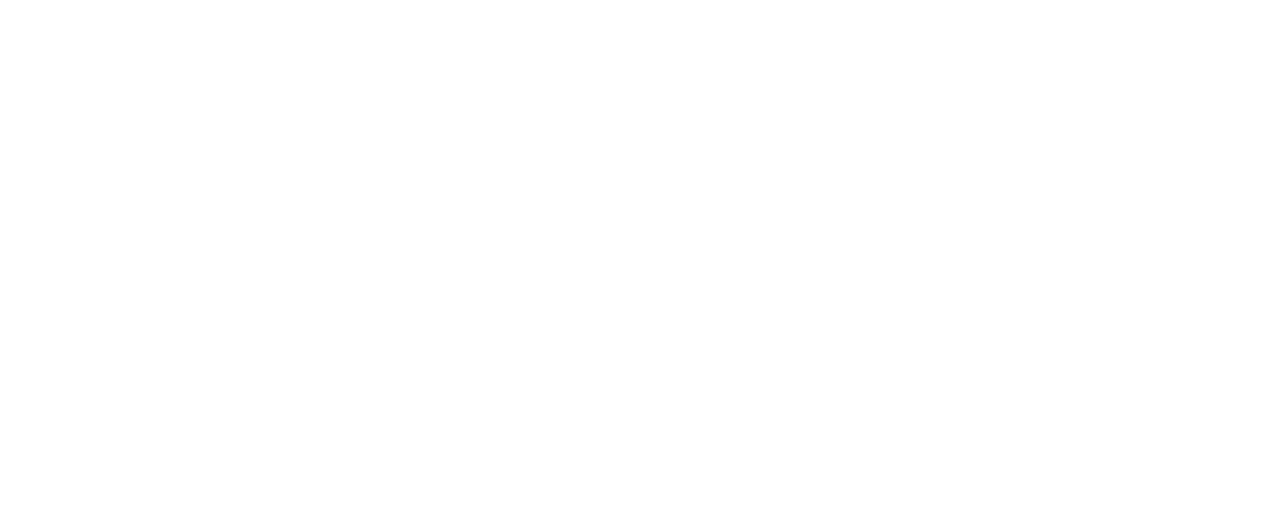
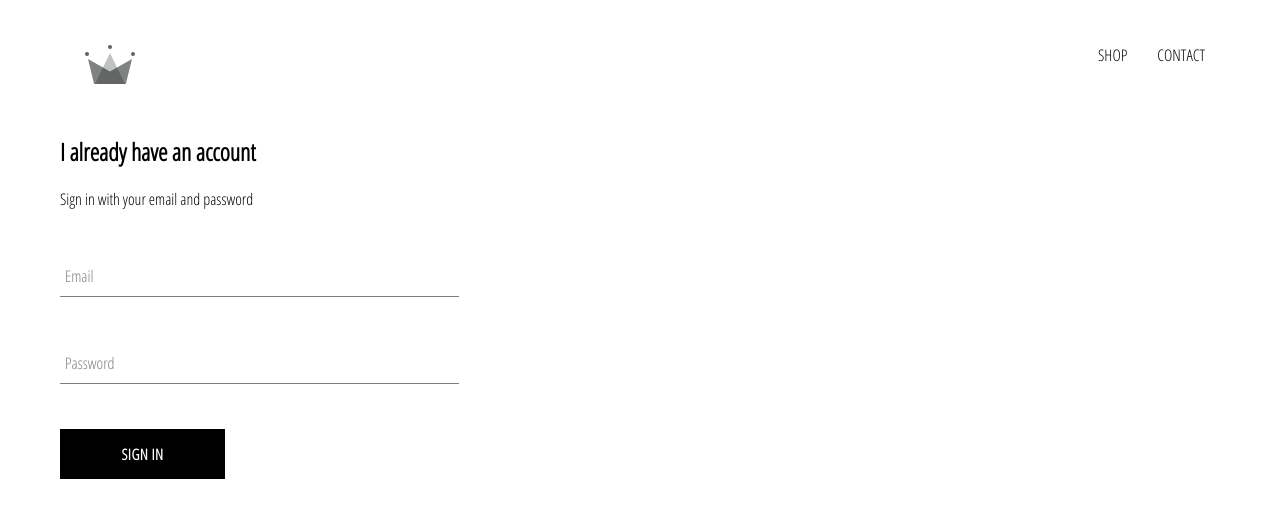
Before and after one commit to mmustafa86/E-commerce, a React (Create React App) app: page /signin in a window 1280 px wide. Shown: the top 518 px of the page. Built offline with nearby package versions, Linux system fonts and the light colour scheme.

Commit message:
added sign in page

```diff
--- a/src/App.css
+++ b/src/App.css
@@ -2,3 +2,8 @@ body {
     font-family: 'Open Sans Condensed', sans-serif;
     padding: 20px 60px;
 }
+
+a {
+    text-decoration: none;
+    color: black;
+}
--- a/src/App.js
+++ b/src/App.js
@@ -1,20 +1,20 @@
+import React from 'react';
 import "./App.css";
+import { Route, Switch } from "react-router";
 import HomePage from "./pages/homepage/HomePage";
-import ShopPage from './pages/shop/Shop'
-import { Route, Switch } from "react-router";
+import ShopPage from './pages/shop/Shop';
+import Header from './components/header/Header';
+import SignInAndSignUp from './pages/sign-in-and-sign-up/SignInAndSignUp'
 
-const HatsPage = () => (
-  <div>
-    <h1>HATS PAGE</h1>
-  </div>
-);
 
 function App() {
   return (
     <div>
+    <Header />
     <Switch>
         <Route exact path="/" component={HomePage}/>
         <Route path="/shop" component={ShopPage} />
+        <Route path='/signin' component={SignInAndSignUp}/>
         </Switch>
     </div>
   );
--- /dev/null
+++ b/src/components/custom-button/Custom-button.js
@@ -0,0 +1,11 @@
+import React from 'react'
+import './custom-buttom.styles.scss';
+const CustomButton = ({ children, ...otherProps }) => {
+    return (
+        <button className='custom-button' {...otherProps }>
+           {children}
+        </button>
+    )
+}
+
+export default CustomButton;
--- /dev/null
+++ b/src/components/custom-button/custom-buttom.styles.scss
@@ -0,0 +1,22 @@
+.custom-button {
+    min-width: 165px;
+    width: auto;
+    height: 50px;
+    letter-spacing: 0.5px;
+    line-height: 50px;
+    padding: 0 35px 0 35px;
+    font-size: 15px;
+    background-color: black;
+    color: white;
+    text-transform: uppercase;
+    font-family: 'Open Sans Condensed';
+    font-weight: bolder;
+    border: none;
+    cursor: pointer;
+
+    &:hover {
+      background-color: white;
+      color: black;
+      border: 1px solid black;
+    }
+  }
--- /dev/null
+++ b/src/components/form-input/FormInput.js
@@ -0,0 +1,20 @@
+import React from "react";
+import "./form-input.styles.scss";
+const FormInput = ({ handleChange, label, ...otherProps }) => {
+  return (
+    <div className="group">
+      <input className="form-input" onChange={handleChange} {...otherProps} />
+      {label ? (
+        <label
+          className={`${
+            otherProps.value.length ? "shrink" : ""
+          } form-input-label`}
+        >
+          {label}
+        </label>
+      ) : null}
+    </div>
+  );
+};
+
+export default FormInput;
--- /dev/null
+++ b/src/components/form-input/form-input.styles.scss
@@ -0,0 +1,54 @@
+$sub-color: grey;
+$main-color: black;
+
+@mixin shrinkLabel {
+  top: -14px;
+  font-size: 12px;
+  color: $main-color;
+}
+
+.group {
+  position: relative;
+  margin: 45px 0;
+
+  .form-input {
+    background: none;
+    background-color: white;
+    color: $sub-color;
+    font-size: 18px;
+    padding: 10px 10px 10px 5px;
+    display: block;
+    width: 100%;
+    border: none;
+    border-radius: 0;
+    border-bottom: 1px solid $sub-color;
+    margin: 25px 0;
+
+    &:focus {
+      outline: none;
+    }
+
+    &:focus ~ .form-input-label {
+      @include shrinkLabel();
+    }
+  }
+
+  input[type='password'] {
+    letter-spacing: 0.3em;
+  }
+
+  .form-input-label {
+    color: $sub-color;
+    font-size: 16px;
+    font-weight: normal;
+    position: absolute;
+    pointer-events: none;
+    left: 5px;
+    top: 10px;
+    transition: 300ms ease all;
+
+    &.shrink {
+      @include shrinkLabel();
+    }
+  }
+}
--- /dev/null
+++ b/src/components/header/Header.js
@@ -0,0 +1,22 @@
+import React from "react";
+import { Link } from "react-router-dom";
+import { ReactComponent as Logo } from "../../assets/crown.svg";
+import "./header.styles.scss";
+const Header = () => {
+  return (
+    <div className="header">
+      <Link className="logo-container" to="/">
+          <Logo className='logo'/>
+      </Link>
+      <div className="options">
+        <Link className="option" to="/shop">
+            SHOP
+        </Link>
+        <Link className="option" to="/shop">
+        CONTACT
+        </Link>
+      </div>
+    </div>
+  );
+};
+export default Header;
--- /dev/null
+++ b/src/components/header/header.styles.scss
@@ -0,0 +1,25 @@
+.header {
+  height: 70px;
+  width: 100%;
+  display: flex;
+  justify-content: space-between;
+  margin-bottom: 25px;
+
+  .logo-container {
+    height: 100%;
+    width: 70px;
+    padding: 25px;
+  }
+
+  .options {
+    width: 50%;
+    height: 100%;
+    display: flex;
+    align-items: center;
+    justify-content: flex-end;
+
+    .option {
+      padding: 10px 15px;
+    }
+  }
+}
--- /dev/null
+++ b/src/components/sign-in/SignIn.js
@@ -0,0 +1,56 @@
+import React, { Component } from "react";
+import FormInput from "../form-input/FormInput";
+import CustomButton from '../custom-button/Custom-button'
+import "./sign-in.styles.scss";
+
+class SignIn extends Component {
+  constructor() {
+    super();
+    this.state = {
+      email: "",
+      password: "",
+    };
+  }
+
+  handleSubmit = (event) => {
+    event.preventDefault();
+    this.state({ email: "", password: "" });
+  };
+  // we dont write separate function for email and password we set the name dynamic
+  handleChang = (event) => {
+    const { value, name } = event.target;
+    this.setState({ [name]: value });
+  };
+
+  render() {
+    return (
+      <div className="sign-in">
+        <h2>I already have an account</h2>
+        <span>Sign in with your email and password</span>
+        <form>
+          <FormInput
+            name="email"
+            type="email"
+            handleChange={this.handleChang}
+            value={this.state.email}
+            label="Email"
+            required
+          />
+
+          <FormInput
+            name="password"
+            type="password"
+            value={this.state.password}
+            handleChange={this.handleChang}
+            label="Password"
+            required
+          />
+
+          <CustomButton type="submit"  >Sign in </CustomButton>
+
+        </form>
+      </div>
+    );
+  }
+}
+export default SignIn;
--- /dev/null
+++ b/src/components/sign-in/sign-in.styles.scss
@@ -0,0 +1,8 @@
+.sign-in {
+    width: 30vw;
+    display: flex;
+    flex-direction: column;
+    .title {
+      margin: 10px 0;
+    }
+  }
--- /dev/null
+++ b/src/pages/sign-in-and-sign-up/SignInAndSignUp.js
@@ -0,0 +1,13 @@
+import React from 'react';
+import Sigin from '../../components/sign-in/SignIn'
+import './sign-in-and-sign-up.styles.scss';
+
+const SignInAndSignUp = () => {
+    return (
+        <div className='sign-in-and-sign-up'>
+           <Sigin/>
+        </div>
+    )
+}
+
+export default SignInAndSignUp;
```
Also changed, not shown: src/assets/crown.svg (added), src/pages/sign-in-and-sign-up/sign-in-and-sign-up.styles.scss (added).
